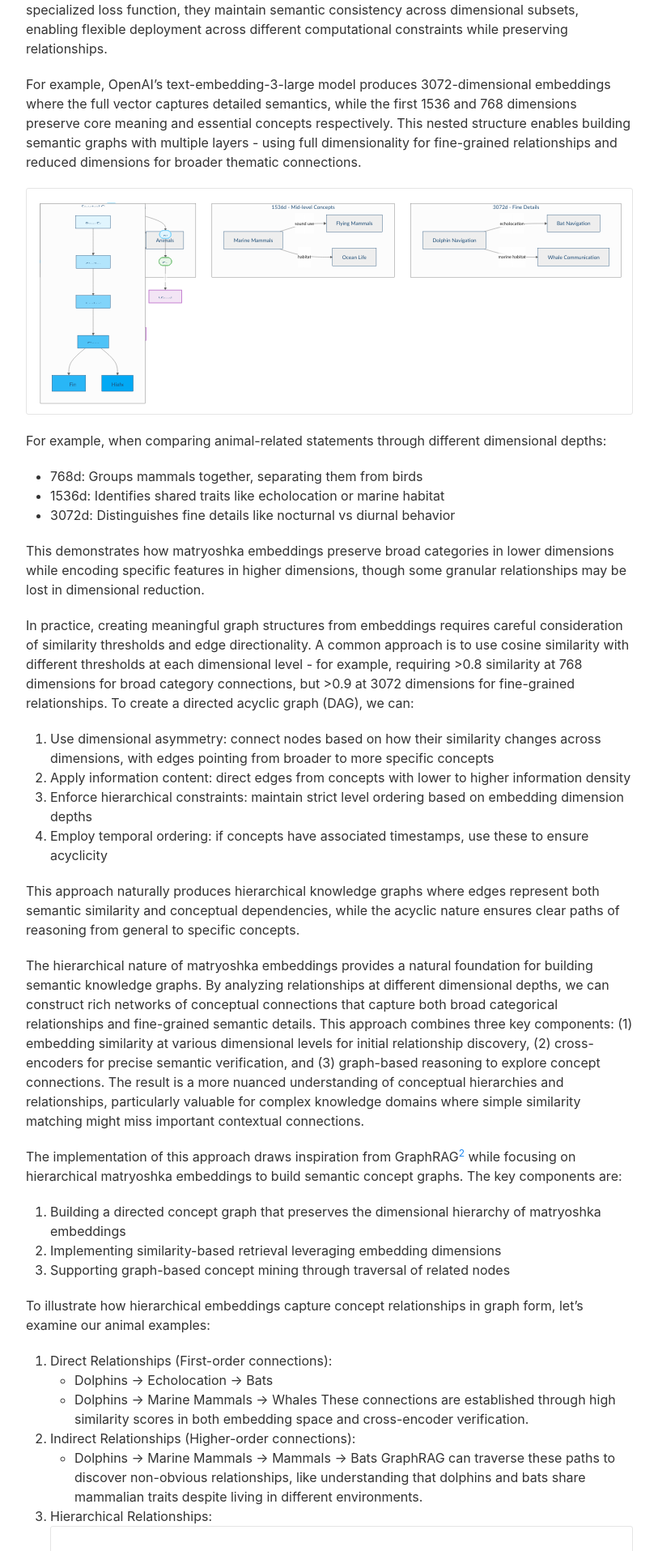
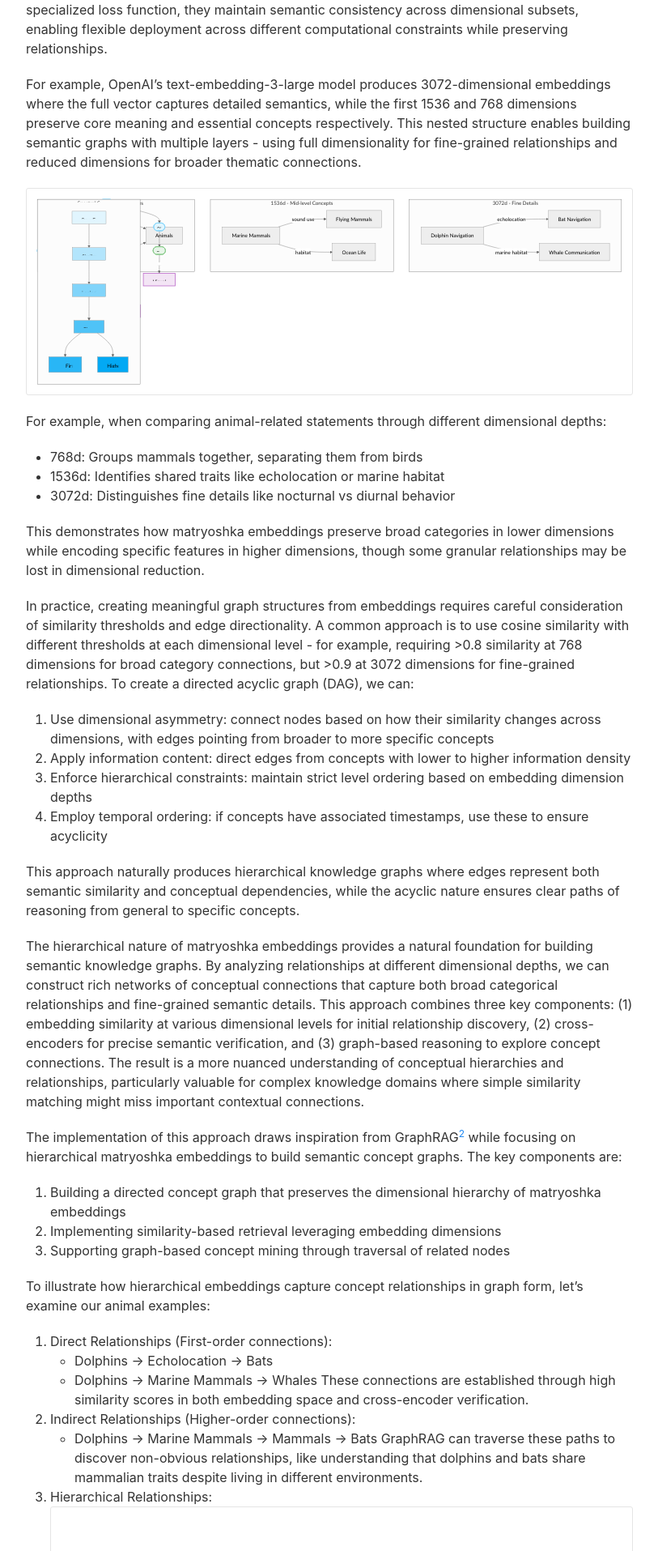
Before and after one commit to nyvyn/nyvyn.github.io, a Jekyll site: the page built from _notes/2024-12-24-graph-embeddings.markdown, in a window 1280 px wide. Shown: the part 346-2261 px from the top of the page at 81% size, without its empty margins (233-1046 px from the left). Built offline with Jekyll 4.4.1, drawn with Linux system fonts in a browser that asks for light colours.

Commit message:
`fix: remove redundant inline styles for Mermaid diagrams`

```diff
--- a/_includes/head.html
+++ b/_includes/head.html
@@ -33,25 +33,4 @@
         mermaid.initialize({ startOnLoad: true, theme:'neutral' });
         await mermaid.run({querySelector:'code.language-mermaid'})
     </script>
-    <style>
-        code.language-mermaid {
-            display: flex;
-            justify-content: center;
-        }
-        pre:has(code.language-mermaid), code.language-mermaid {
-            background-color: transparent;
-        }
-        .edgeLabel {
-            font-size: 92%;
-            opacity: .95;
-            color: #111;
-            padding: 0 3px;
-        }
-        .node rect {
-            stroke: #214f78 !important;
-        }
-        .nodeLabel {
-            color: #214f78 !important;
-        }
-    </style>
 </head>
```
